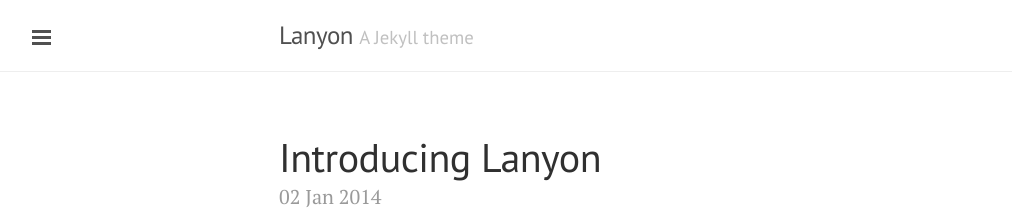
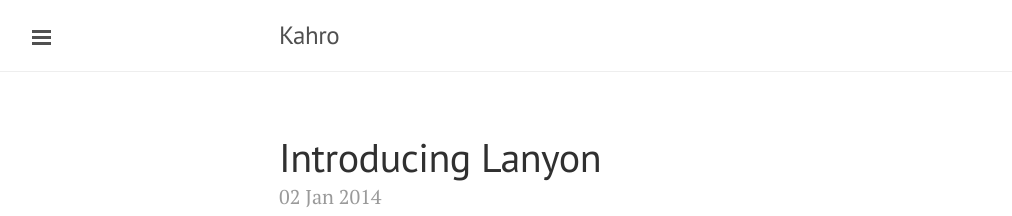
Before and after one commit to kahro/kahro.github.io, a Jekyll site: the page built from index.html, in a window 1280 px wide and 900 px high. Shown: the top 216 px of the window, without its empty margins (1-1013 px from the left). Built offline with Jekyll 4.4.1, drawn with Linux system fonts in a browser that asks for light colours; Markdown is read by kramdown in place of the engine named in the settings; the list of posts is cut into pages by our own code; part of the change alters nothing that is shown.

Commit message:
Update _config.yml

```diff
--- a/_config.yml
+++ b/_config.yml
@@ -9,18 +9,18 @@ permalink:           pretty
 relative_permalinks: true
 
 # Setup
-title:               Lanyon
-tagline:             'A Jekyll theme'
-description:         'A reserved <a href="http://jekyllrb.com" target="_blank">Jekyll</a> theme that places the utmost gravity on content with a hidden drawer. Made by <a href="https://twitter.com/mdo" target="_blank">@mdo</a>.'
-url:                 http://lanyon.getpoole.com
+title:               Kahro
+tagline:             ''
+description:         ''
+url:                 http://kahrodiamonds.com
 baseurl:             /
 paginate:            5
 
 # About/contact
 author:
-  name:              Mark Otto
-  url:               https://twitter.com/mdo
-  email:             markdotto@gmail.com
+  name:              Isaac Mostovicz
+  url:               https://kahro.com
+  email:             isaac@janusthinking.com
 
 # Custom vars
 version:             1.0.0
```
